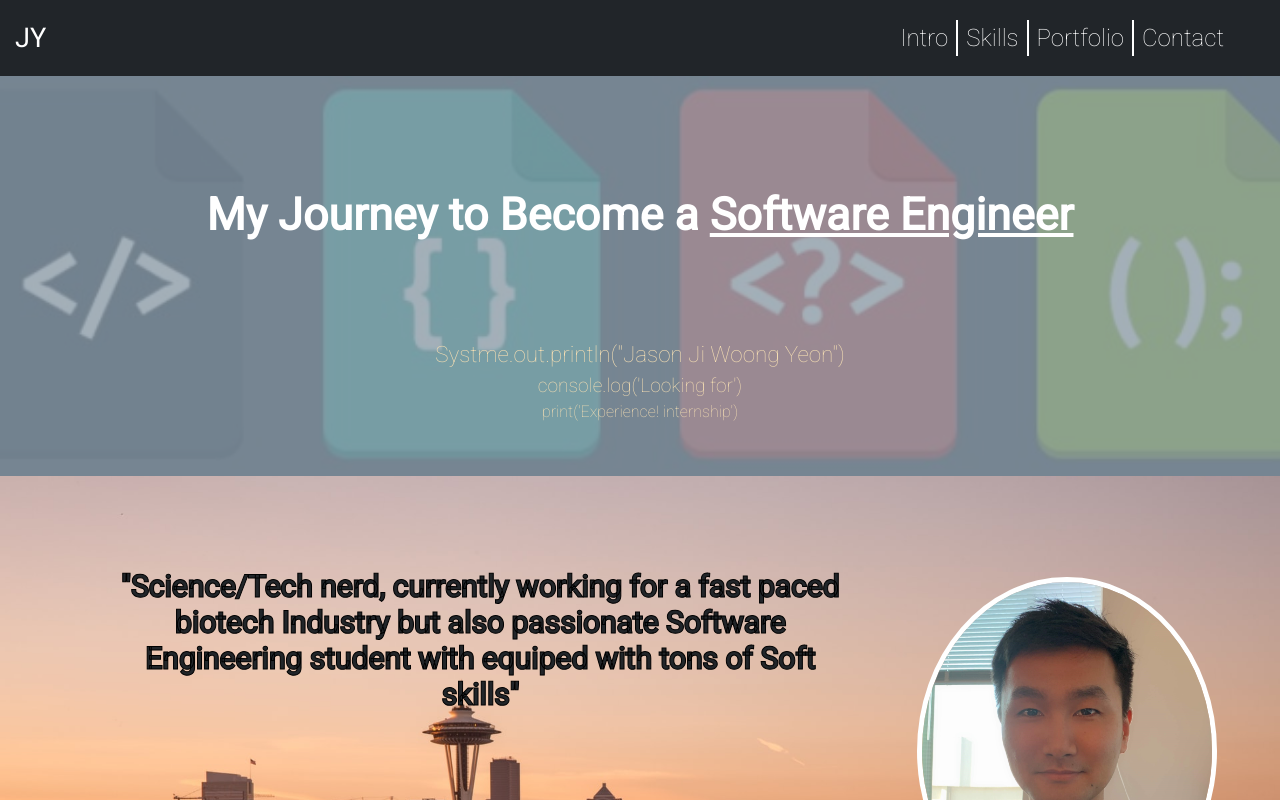
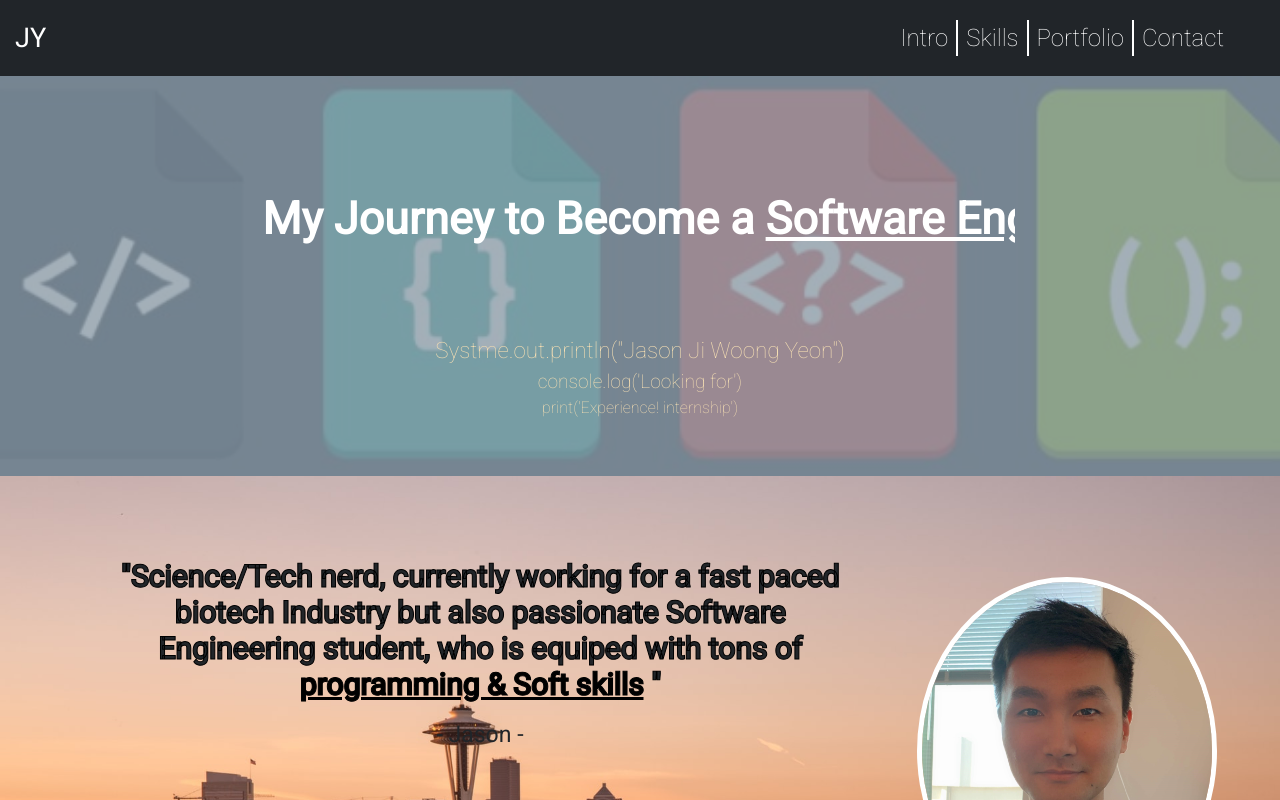
Before and after one commit to jasonyeon110/portfolio, a React (Create React App) app: page / in a window 1280 px wide. Shown: the top 800 px of the page. Built offline with nearby package versions, Linux system fonts and the light colour scheme.

Commit message:
added typing css

```diff
--- a/src/About.jsx
+++ b/src/About.jsx
@@ -12,7 +12,8 @@ export default function About() {
                         But preparing to become a
                         <strong className="underLine"> <br /> Software Engineer. </strong>"</h2> */}
                         <h2 id="about-h1">"Science/Tech nerd, currently working for a fast paced biotech Industry
-                        but also passionate Software Engineering student with equiped with tons of Soft skills"</h2>
+                        but also passionate Software Engineering student, who is equiped with tons of <a href="#soft-image" id="pro-soft">programming & Soft skills</a> "</h2>
+                        <h3 id="quote-jy">- Jason -</h3>
                         {/* quout - "working at biotech, learned soft skills" */}
                     </div>
                 </div>
--- a/src/App.css
+++ b/src/App.css
@@ -1,3 +1,54 @@
+html, body, div, span, applet, object, iframe,
+h1, h2, h3, h4, h5, h6, p, blockquote, pre,
+a, abbr, acronym, address, big, cite, code,
+del, dfn, em, font, img, ins, kbd, q, s, samp,
+small, strike, strong, sub, sup, tt, var,
+b, u, i, center,
+dl, dt, dd, ol, ul, li,
+fieldset, form, label, legend,
+table, caption, tbody, tfoot, thead, tr, th, td {
+	margin: 0;
+	padding: 0;
+	border: 0;
+	outline: 0;
+	font-size: 100%;
+	vertical-align: baseline;
+	background: transparent;
+}
+body {
+	line-height: 1;
+}
+ol, ul {
+	list-style: none;
+}
+blockquote, q {
+	quotes: none;
+}
+blockquote:before, blockquote:after,
+q:before, q:after {
+	content: '';
+	content: none;
+}
+
+/* remember to define focus styles! */
+:focus {
+	outline: 0;
+}
+
+/* remember to highlight inserts somehow! */
+ins {
+	text-decoration: none;
+}
+del {
+	text-decoration: line-through;
+}
+
+/* tables still need 'cellspacing="0"' in the markup */
+table {
+	border-collapse: collapse;
+	border-spacing: 0;
+}
+
 *{
 	box-sizing: border-box;
 	padding: 0;
@@ -175,8 +226,24 @@ legend{
 	flex-direction: column;
 }
 
-#introduction{
-	/* margin-top: 30px; */
+#typing{
+	width: 30ch;
+	animation: typing 4s steps(22), blink .5s step-end infinite alternate;
+	white-space: nowrap;
+	overflow: hidden;
+	border-right: 3px solid;
+}
+
+@keyframes typing {
+	from{
+		width: 0;
+	}
+}
+
+@keyframes blink {
+	50%{
+		border-color: transparent;
+	}
 }
 
 #sec-one h1{
@@ -261,6 +328,16 @@ legend{
 	/* color: rgb(255, 255, 255); */
 }
 
+#quote-jy{
+	position: relative;
+	bottom: 7rem;
+	font-size: larger;
+}
+
+#pro-soft{
+	color: black;
+}
+
 /*-------------- skills --------------*/
 #sec-three{
 	display: flex;
@@ -308,10 +385,14 @@ legend{
 .skill-logo{
 	width: 50px;
 	margin-right: 10px;
+	position: relative;
+	top: 1rem;
 }
 
 .skilz{
 	text-decoration: underline black;
+	font-size: 2.4rem;
+	margin-bottom: 2rem;
 }
 
 ul{
@@ -390,3 +471,33 @@ ul li{
 @media only screen and (max-width: 750px){
 
 }
+
+.wrapper {
+	height: 100vh;
+	/*This part is important for centering*/
+	display: flex;
+	align-items: center;
+	justify-content: center;
+  }
+
+  .typing-demo {
+	width: 22ch;
+	animation: typing 2s steps(22), blink .5s step-end infinite alternate;
+	white-space: nowrap;
+	overflow: hidden;
+	border-right: 3px solid;
+	font-family: monospace;
+	font-size: 2em;
+  }
+
+  @keyframes typing {
+	from {
+	  width: 0
+	}
+  }
+
+  @keyframes blink {
+	50% {
+	  border-color: transparent
+	}
+  }
--- a/src/App.jsx
+++ b/src/App.jsx
@@ -1,7 +1,6 @@
 import './App.css';
 import Intro from './Intro';
 import Nav from './Nav';
-import Contact from './Contact';
 import { useState } from 'react';
 import Portfolio from './Portfolio';
 import About from './About';
@@ -22,10 +21,7 @@ function App() {
         <About />
         <Skills />
         <Portfolio />
-        {show && <Contact />}
-
       </div>
-      {/* <a href="#top" id="to-top" >Top</a> */}
       <Footer />
     </div>
   );
--- a/src/Intro.jsx
+++ b/src/Intro.jsx
@@ -7,8 +7,7 @@ export default function Intro() {
             <div id="home">
                 <div className="overlay" id="intro-overlay">
                     <div id="introduction">
-                        <h1>My Journey to Become a <span> Software Engineer</span></h1>
-                        {/* 윗트잇게 */}
+                        <h1 id="typing">My Journey to Become a <span> Software Engineer</span></h1>
                     </div>
                     <div id="sub-container">
                         <div id="sub1">Systme.out.println("Jason Ji Woong Yeon")</div>
--- a/src/Nav.jsx
+++ b/src/Nav.jsx
@@ -28,7 +28,8 @@ export default function Nav({ show, setShow }) {
                         <a href="#sec-four" className="nav-link" id="nav-port">Portfolio</a>
                     </li>
                     <li className="nav-item">
-                        <a href="#contact-form" className="nav-link" onClick={showContact}>Contact</a>
+                        {/* <a href="#contact-form" className="nav-link" onClick={showContact}>Contact</a> */}
+                        <a href="mailto: jasonyeon110@gmail.com" className="nav-link" >Contact</a>
                     </li>
                 </ul>
             </div>
--- a/src/Skills.jsx
+++ b/src/Skills.jsx
@@ -18,7 +18,7 @@ export default function Skills() {
                                 <li>
                                     <img src={js} alt="Javascript Logo" className="skill-logo" />
                                     <label htmlFor="Javascript">Javascript</label>
-                                    {/* <progress id="javascript" value="30" max="100" /> */}
+
                                 </li>
                                 <li>
                                     <img src={java} alt="Java Logo" className="skill-logo" />
@@ -53,7 +53,6 @@ export default function Skills() {
                         </div>
                     </div>
                 </div>
-                {/* <div className="col"></div> */}
             </div>
 
         </section>
--- a/src/server.js
+++ b/src/server.js
@@ -1,3 +1,7 @@
 const express = require('express');
 const app = express();
-const PORT = 3000;
+const PORT = 5000;
+
+
+
+app.listen(PORT, () => console.log(`http://locolhost:${PORT}}`));
```
Also changed, not shown: src/Demo.jsx (added, +11 -0 lines).
